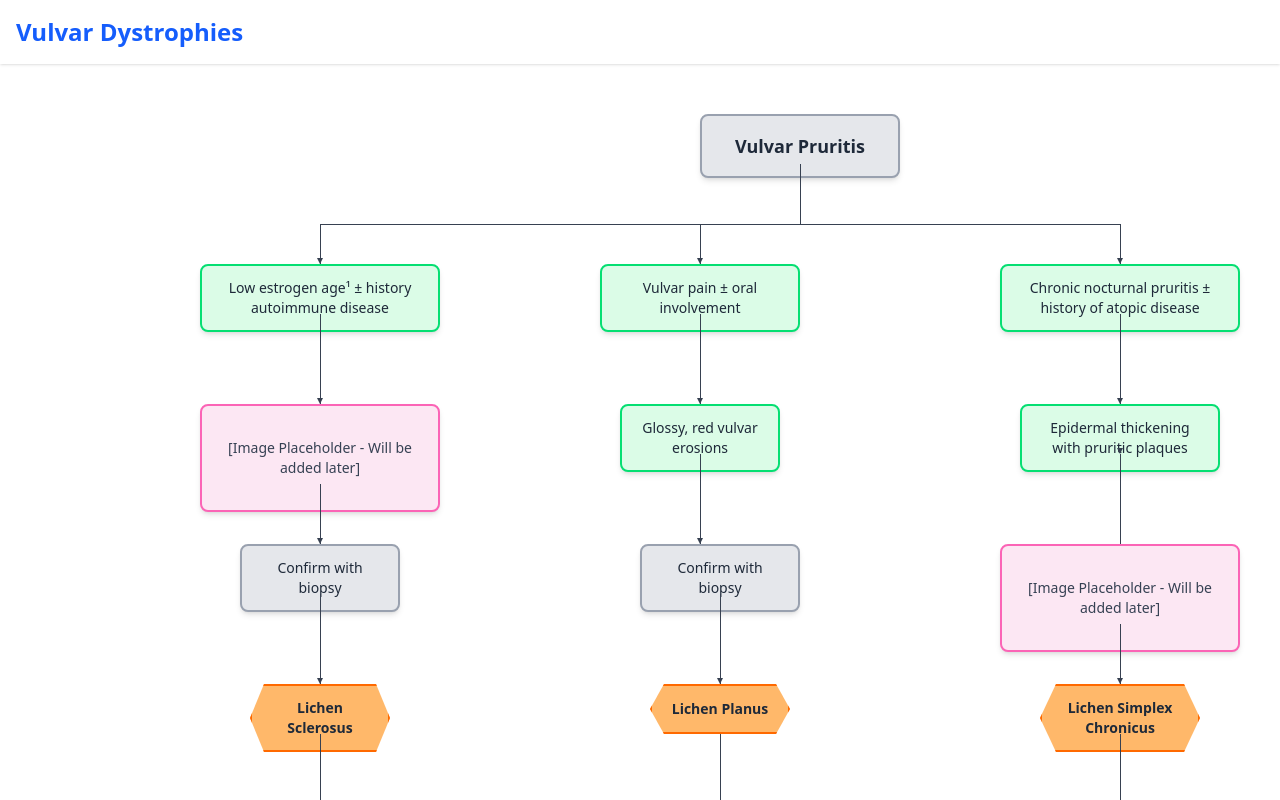
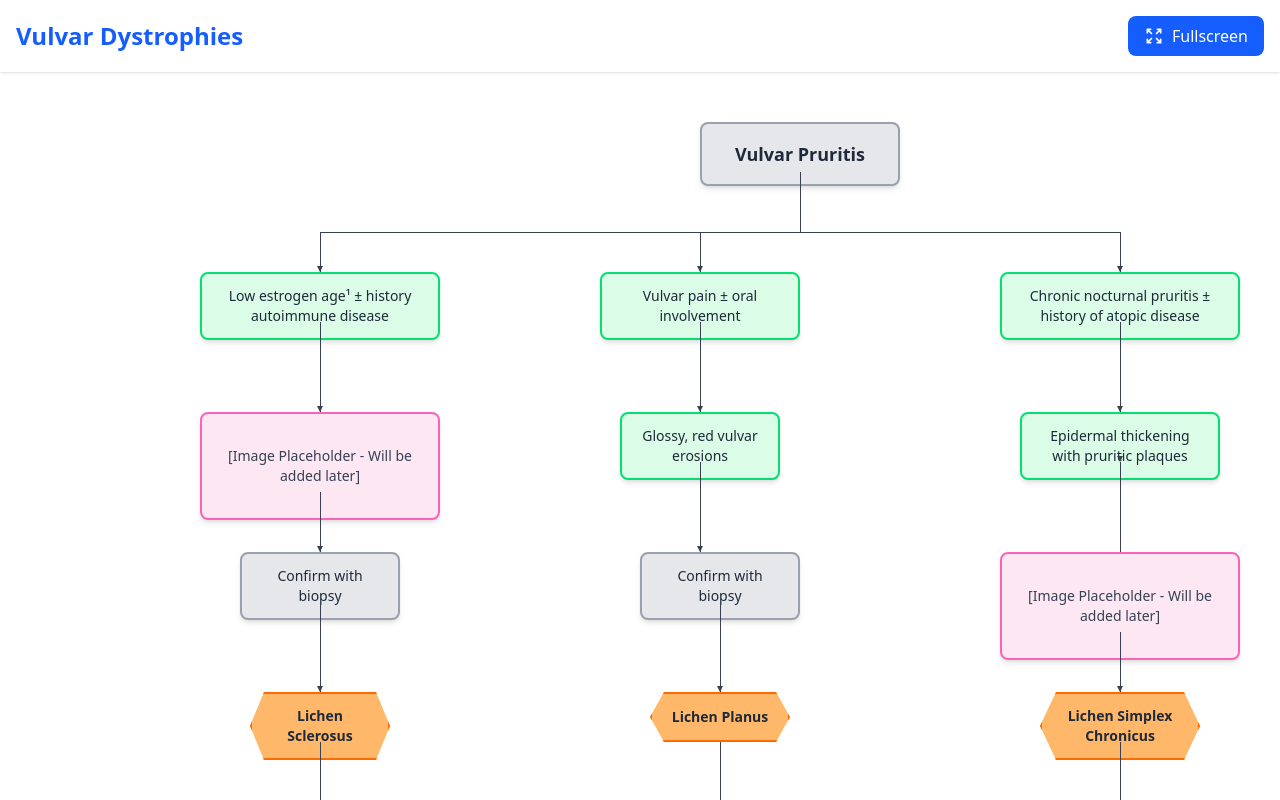
Before and after one commit to 7r3a2/Mbha, a Next.js app: page /approach/obs-gyne/gynecology/vulvar-dystrophies in a window 1280 px wide. Built offline with nearby package versions, Linux system fonts and the light colour scheme.

Commit message:
new approach

```diff
--- a/app/approach/obs-gyne/gynecology/vulvar-dystrophies/page.tsx
+++ b/app/approach/obs-gyne/gynecology/vulvar-dystrophies/page.tsx
@@ -212,7 +212,13 @@ const ArrowHead = ({ x, y, direction = 'down' }: { x: number; y: number; directi
   );
 };
 
-export default function VulvarDystrophiesFlowchart() {
+export default function VulvarDystrophiesFlowchart({
+  frameFullScreen = false,
+  onToggleFrameFullScreen = () => {}
+}: {
+  frameFullScreen?: boolean;
+  onToggleFrameFullScreen?: () => void;
+}) {
   const containerRef = useRef<HTMLDivElement>(null);
   const [isPanning, setIsPanning] = useState(false);
   const [startPos, setStartPos] = useState({ x: 0, y: 0 });
@@ -261,10 +267,23 @@ export default function VulvarDystrophiesFlowchart() {
         <meta name="description" content="Medical flowchart for vulvar dystrophies evaluation" />
       </Head>
 
-      <div className="h-screen bg-white overflow-hidden">
+      <div className={`${frameFullScreen ? 'fixed inset-0 z-50' : 'h-screen'} bg-white overflow-hidden`}>
         {/* Title */}
-        <div className="bg-white p-4 shadow-sm">
+        <div className="bg-white p-4 shadow-sm flex justify-between items-center">
           <h1 className="text-2xl font-bold text-blue-600">Vulvar Dystrophies</h1>
+          <button
+            onClick={onToggleFrameFullScreen}
+            className="bg-blue-600 text-white px-4 py-2 rounded-lg hover:bg-blue-700 transition-colors duration-300 flex items-center space-x-2"
+          >
+            <svg className="w-5 h-5" fill="none" stroke="currentColor" viewBox="0 0 24 24">
+              {frameFullScreen ? (
+                <path strokeLinecap="round" strokeLinejoin="round" strokeWidth={2} d="M6 18L18 6M6 6l12 12" />
+              ) : (
+                <path strokeLinecap="round" strokeLinejoin="round" strokeWidth={2} d="M4 8V4m0 0h4M4 4l5 5m11-1V4m0 0h-4m4 0l-5 5M4 16v4m0 0h4m-4 0l5-5m11 5l-5-5m5 5v-4m0 4h-4" />
+              )}
+            </svg>
+            <span>{frameFullScreen ? 'Exit Fullscreen' : 'Fullscreen'}</span>
+          </button>
         </div>
 
         {/* Main flowchart container */}
--- a/app/approach/page.tsx
+++ b/app/approach/page.tsx
@@ -8,6 +8,7 @@ import DyspareuniaPage from './obs-gyne/gynecology/dyspareunia/page';
 import AcutePelvicPainPage from './obs-gyne/gynecology/acute-pelvic-pain/page';
 import VulvarVaginalCancersPage from './obs-gyne/gynecology/vulvar-vaginal-cancers/page';
 import VulvarVaginalInfectionsAndInflammationPage from './obs-gyne/gynecology/vulvar-vaginal-infections-and-inflammation/page';
+import VulvarDystrophiesPage from './obs-gyne/gynecology/vulvar-dystrophies/page';
 
 // Box component that matches the image exactly
 const FlowchartBox = ({
@@ -1851,7 +1852,7 @@ export default function ApproachPage() {
         {/* Main Content */}
         <main className="flex-1 p-2 sm:p-4 md:p-6 overflow-hidden min-w-0">
           {selectedContent && selectedContent.lecture ? (
-            <div className={`${(selectedContent.lecture.id === 'card-5' || selectedContent.lecture.id === 'acute-pelvic-pain' || selectedContent.lecture.id === 'dyspareunia' || selectedContent.lecture.id === 'vulvar-vaginal-cancers' || selectedContent.lecture.id === 'vulvar-vaginal-infections-and-inflammation') && isFrameFullscreen ? 'fixed inset-0 z-50' : 'h-full w-full'} bg-white/95 backdrop-blur-sm border-2 border-blue-300 rounded-xl overflow-hidden shadow-xl`}>
+            <div className={`${(selectedContent.lecture.id === 'card-5' || selectedContent.lecture.id === 'acute-pelvic-pain' || selectedContent.lecture.id === 'dyspareunia' || selectedContent.lecture.id === 'vulvar-vaginal-cancers' || selectedContent.lecture.id === 'vulvar-vaginal-infections-and-inflammation' || selectedContent.lecture.id === 'vulvar-dystrophies') && isFrameFullscreen ? 'fixed inset-0 z-50' : 'h-full w-full'} bg-white/95 backdrop-blur-sm border-2 border-blue-300 rounded-xl overflow-hidden shadow-xl`}>
               {selectedContent.lecture.id === 'card-5' ? (
                 // Render Chest Pain flowchart directly as component
                 <ChestPainFlowchart
@@ -1879,6 +1880,12 @@ export default function ApproachPage() {
               ) : selectedContent.lecture.id === 'vulvar-vaginal-infections-and-inflammation' ? (
                 // Render Vulvar/Vaginal Infections and Inflammation page directly as component
                 <VulvarVaginalInfectionsAndInflammationPage
+                  frameFullScreen={isFrameFullscreen}
+                  onToggleFrameFullScreen={() => setIsFrameFullscreen(!isFrameFullscreen)}
+                />
+              ) : selectedContent.lecture.id === 'vulvar-dystrophies' ? (
+                // Render Vulvar Dystrophies page directly as component
+                <VulvarDystrophiesPage
                   frameFullScreen={isFrameFullscreen}
                   onToggleFrameFullScreen={() => setIsFrameFullscreen(!isFrameFullscreen)}
                 />
```
